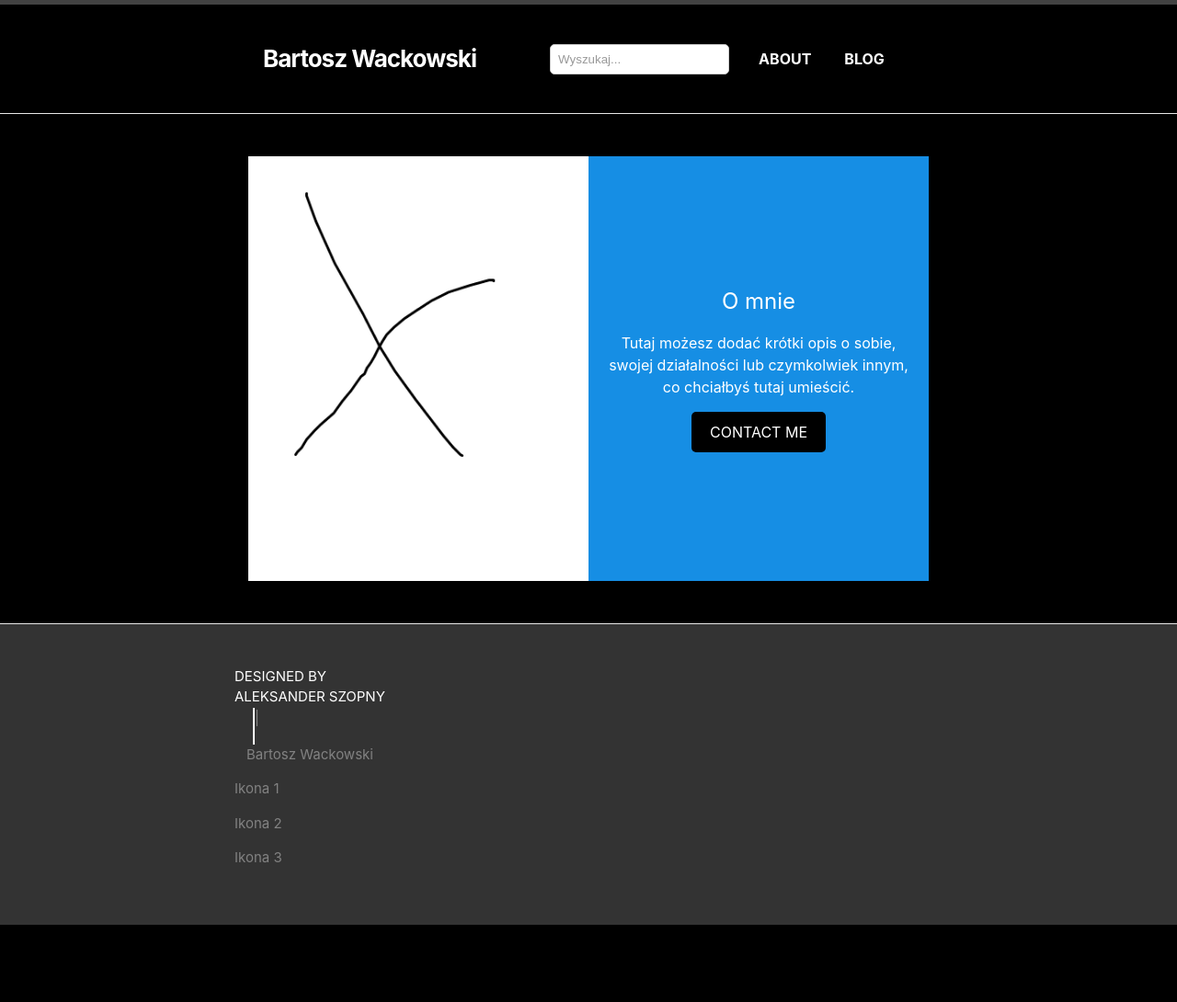
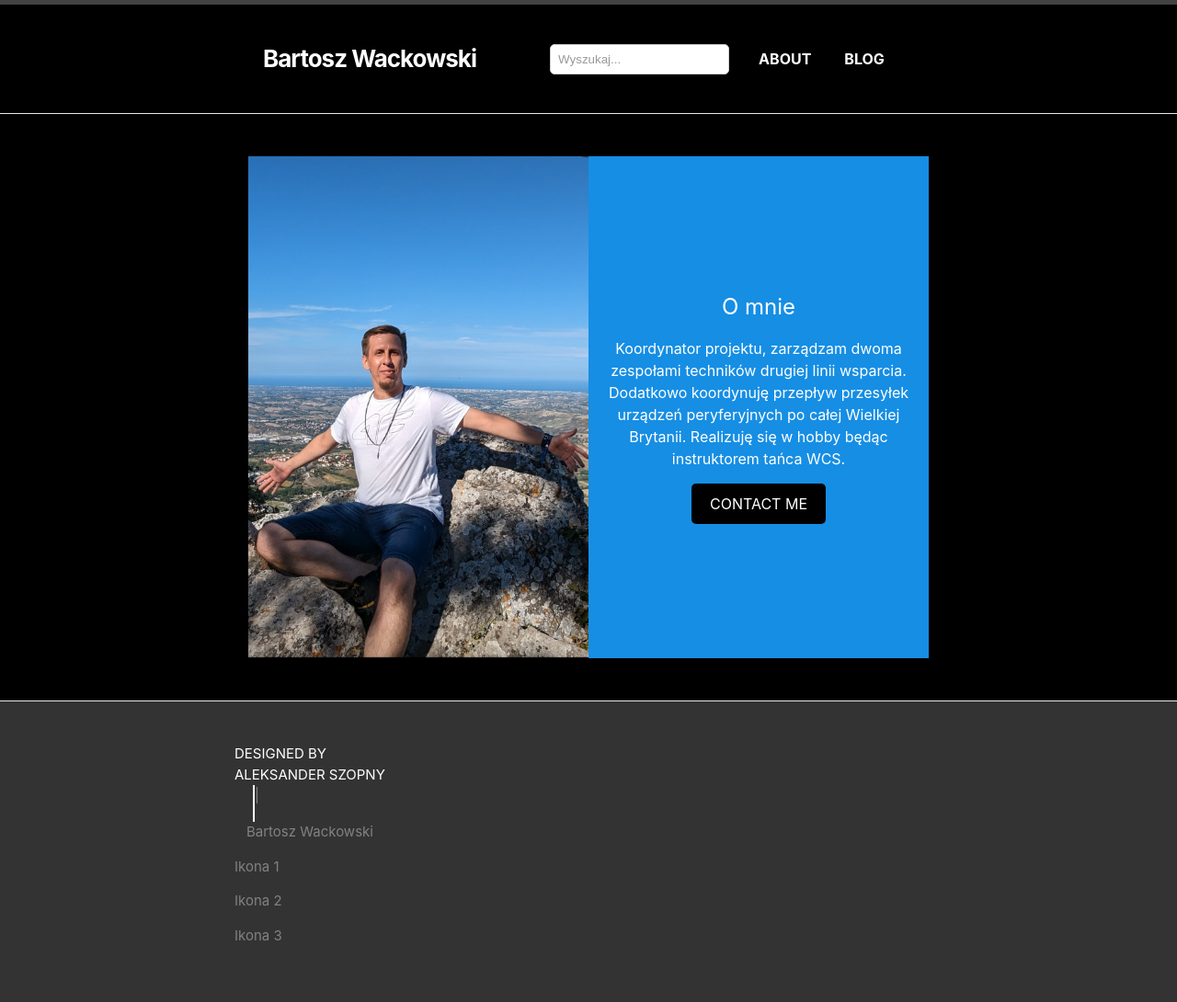
Before and after one commit to Wackowski/Wackowski.github.io, a Jekyll site: the page built from index.markdown, in a window 1280 px wide. Shown: the whole page at 92% size. Built offline with Jekyll 4.4.1, drawn with Linux system fonts in a browser that asks for light colours; nearby versions of some CDN libraries; before the commit the page ends 1006 px from its top, so only the background shows below that.

Commit message:
przebudowa#1

```diff
--- a/_includes/disqus_comments.html
+++ b/_includes/disqus_comments.html
@@ -1,3 +1,4 @@
+<!--Skrypt do wtyczki na komentarze -->
 <div id="disqus_thread"></div>
 <script>
     /**
--- a/_includes/header.html
+++ b/_includes/header.html
@@ -47,6 +47,7 @@
 
 
   </script>
+<!--właściwe ułożenie header'a-->
 <header class="site-header" role="banner">
   <div class="wrapper">
     <div class="header-left">
--- a/index.markdown
+++ b/index.markdown
@@ -6,7 +6,7 @@ layout: default
 
   <!-- Część lewa -->
   <div class="left-section">
-    <img src="./assets/images/profile_test.png" alt="Profilowe zdjęcie" class="profile-image">
+    <img src="./assets/images/1000014422.jpg" alt="Profilowe zdjęcie" class="profile-image">
   </div>
 
   <!-- Część prawa -->
@@ -14,7 +14,7 @@ layout: default
     <div style="text-align: center; color: white;">
       <h2>O mnie</h2>
       <p>
-        Tutaj możesz dodać krótki opis o sobie, swojej działalności lub czymkolwiek innym, co chciałbyś tutaj umieścić.
+        Koordynator projektu, zarządzam dwoma zespołami techników drugiej linii wsparcia. Dodatkowo koordynuję przepływ przesyłek urządzeń peryferyjnych po całej Wielkiej Brytanii. Realizuję się w hobby będąc instruktorem tańca WCS.
       </p>
     </div>
     <a href="/contact" style="background-color: black; color: white; text-decoration: none; padding: 10px 20px; border-radius: 5px;">CONTACT ME</a>
```
Also changed, not shown: assets/images/1000014422.jpg (added).
